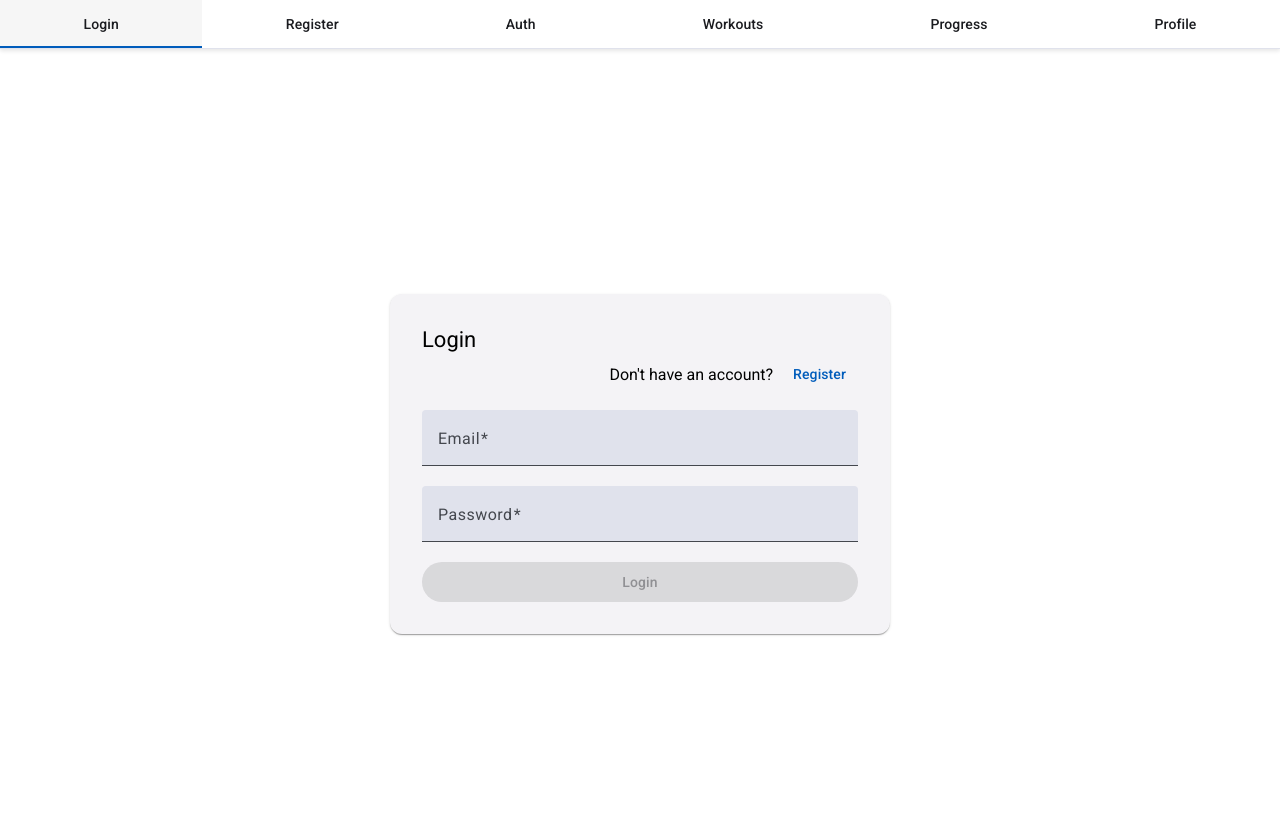
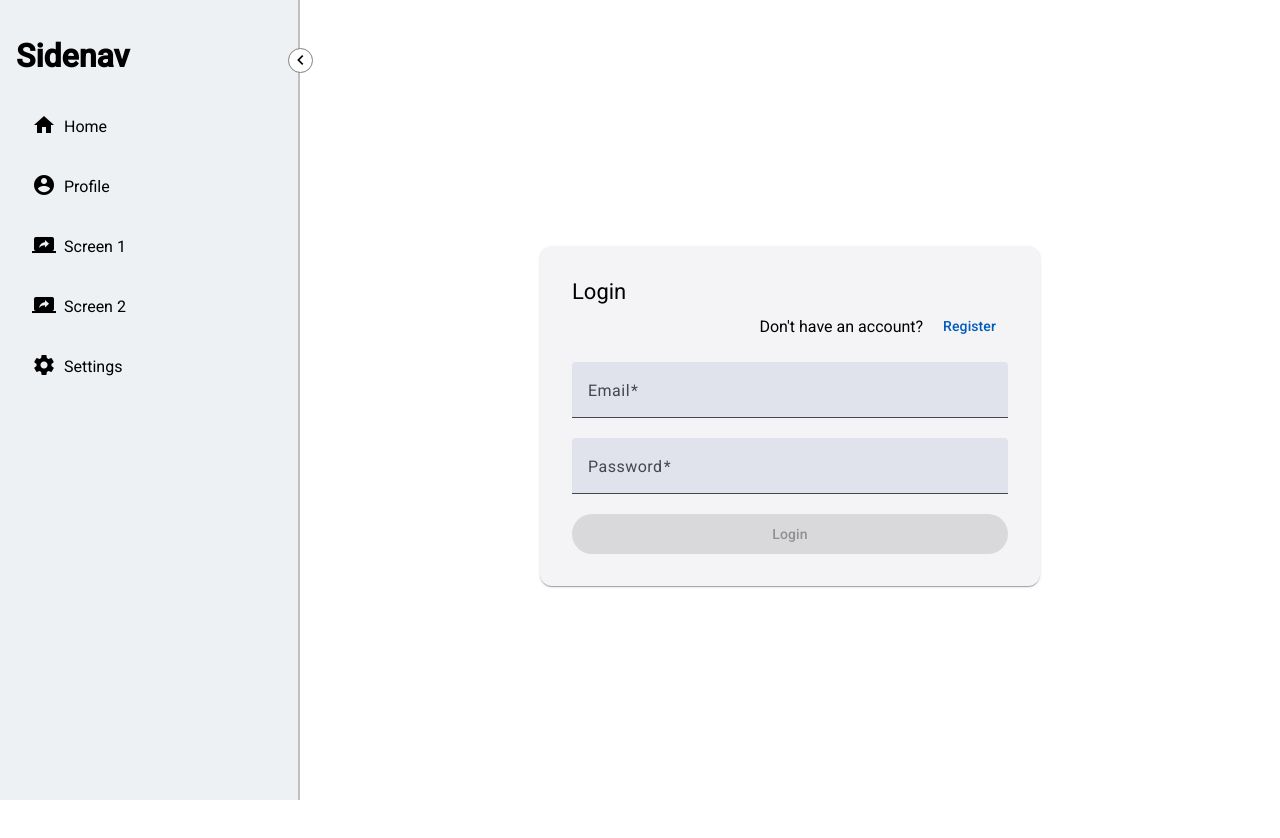
Before and after one commit to TarasRokochyi/WorkoutDiaryFrontend, an Angular app: page /auth in a window 1280 px wide. Shown: the top 838 px of the page. Built offline with nearby package versions, Linux system fonts and the light colour scheme.

Commit message:
added sidenav component

```diff
--- a/src/app/app.component.css
+++ b/src/app/app.component.css
@@ -1,4 +1,12 @@
+:host {
+  min-height: 100vh;
 
-.main-content {
-  padding-top: 64px;
+  display: flex;
+  flex-direction: row;
 }
+
+.content {
+  flex-grow: 1;
+
+  padding: 1rem;
+}
--- a/src/app/app.component.html
+++ b/src/app/app.component.html
@@ -1,6 +1,6 @@
 
-<app-menu></app-menu>
+<app-sidenav></app-sidenav>
 
-<div class="main-content">
+<div class="content">
     <router-outlet></router-outlet>
 </div>
--- /dev/null
+++ b/src/app/sidenav-link/sidenav-link.component.css
@@ -0,0 +1,38 @@
+a {
+  display: flex;
+  flex-direction: row;
+
+  align-items: center;
+  justify-content: flex-start;
+
+  gap: 8px;
+
+  box-sizing: border-box;
+
+  padding: 16px;
+
+  min-width: calc(var(--min-expanded-sidenav-width) - 32px);
+
+  text-decoration: none;
+  color: #000;
+
+  transition: background-color 75ms ease-out;
+
+  border-radius: 4px;
+
+  .text-container {
+    overflow: hidden;
+    text-overflow: ellipsis;
+    white-space: nowrap;
+  }
+
+  &:hover {
+    background-color: #deebff;
+  }
+
+  &.active {
+    background-color: #c1daff;
+    font-weight: bold;
+    color: rgb(36, 82, 231);
+  }
+}
--- /dev/null
+++ b/src/app/sidenav-link/sidenav-link.component.html
@@ -0,0 +1,14 @@
+<a
+  [routerLink]="routerLink"
+  routerLinkActive="active"
+  [routerLinkActiveOptions]="routerLinkActiveOptions"
+>
+  <!-- Wrapping icon and text with spans to make text truncation work -->
+  <span>
+    <ng-content select="[icon]"></ng-content>
+  </span>
+
+  <span class="text-container">
+    <ng-content></ng-content>
+  </span>
+</a>
--- /dev/null
+++ b/src/app/sidenav-link/sidenav-link.component.ts
@@ -0,0 +1,16 @@
+import { Component, Input } from '@angular/core';
+
+@Component({
+  selector: 'app-sidenav-link',
+  standalone: false,
+  templateUrl: './sidenav-link.component.html',
+  styleUrl: './sidenav-link.component.css'
+})
+export class SidenavLinkComponent {
+
+  @Input()
+  routerLink?: string;
+
+  @Input()
+  routerLinkActiveOptions: { exact: boolean } = { exact: true };
+}
--- /dev/null
+++ b/src/app/sidenav/sidenav.component.css
@@ -0,0 +1,60 @@
+:host {
+  height: 100vh;
+  width: var(--sidenav-collapsed-width);
+  box-sizing: border-box;
+  position: sticky;
+  top: 0;
+  background-color: rgb(237, 241, 243);
+  border-right: 2px solid rgb(192, 192, 192);
+  transition: width 300ms cubic-bezier(0.02, 0.68, 0.63, 0.98);
+}
+
+:host.is-expanded {
+  width: var(--sidenav-width);
+}
+
+.sidenav-body-container {
+  overflow-y: auto;
+  height: 100%;
+  padding: 16px;
+  box-sizing: border-box;
+}
+
+.sidenav-body {
+  width: 100%;
+  overflow-x: hidden;
+}
+
+.toggle-button {
+  display: flex;
+  align-items: center;
+  justify-content: center;
+
+  width: 25px;
+  height: 25px;
+  margin: 0;
+  padding: 0;
+
+  position: absolute;
+  top: 48px;
+  right: calc(-12.5px - 2px);
+
+  border: 1px solid gray;
+  border-radius: 50%;
+  background-color: white;
+  cursor: pointer;
+}
+
+.toggle-button:hover {
+  border: 2px solid rgb(36, 82, 231);
+}
+
+.toggle-button.is-flipped {
+  transform: rotate(-180deg);
+}
+
+.toggle-button mat-icon {
+  font-size: 1.5em;
+  width: fit-content;
+  height: fit-content;
+}
--- /dev/null
+++ b/src/app/sidenav/sidenav.component.html
@@ -0,0 +1,43 @@
+<div class="sidenav-body-container">
+  <div class="sidenav-body">
+    <h1>Sidenav</h1>
+
+    <app-sidenav-link routerLink="/home">
+      <mat-icon icon>home</mat-icon>
+
+      Home
+    </app-sidenav-link>
+
+    <app-sidenav-link routerLink="/profile">
+      <mat-icon icon>account_circle</mat-icon>
+
+      Profile
+    </app-sidenav-link>
+
+    <app-sidenav-link routerLink="screen-1">
+      <mat-icon icon>screen_share</mat-icon>
+
+      Screen 1
+    </app-sidenav-link>
+
+    <app-sidenav-link routerLink="screen-2">
+      <mat-icon icon>screen_share</mat-icon>
+
+      Screen 2
+    </app-sidenav-link>
+
+    <app-sidenav-link routerLink="/settings">
+      <mat-icon icon>settings</mat-icon>
+
+      Settings
+    </app-sidenav-link>
+  </div>
+</div>
+
+<button
+  class="toggle-button"
+  (click)="this.sidenavService.toggleSidenav()"
+  [class.is-flipped]="sidenavService.isExpanded"
+>
+  <mat-icon icon>chevron_right</mat-icon>
+</button>
--- /dev/null
+++ b/src/app/sidenav/sidenav.component.ts
@@ -0,0 +1,18 @@
+import { Component, Input, Output, EventEmitter, HostBinding } from '@angular/core';
+import { SidenavService } from './sidenav.service';
+
+@Component({
+  selector: 'app-sidenav',
+  standalone: false,
+  templateUrl: './sidenav.component.html',
+  styleUrl: './sidenav.component.css'
+})
+export class SidenavComponent {
+
+  constructor(public sidenavService: SidenavService) {}
+
+  @HostBinding('class.is-expanded')
+  get isExpanded() {
+    return this.sidenavService.isExpanded;
+  }
+}
--- /dev/null
+++ b/src/app/sidenav/sidenav.service.ts
@@ -0,0 +1,20 @@
+import { Injectable } from '@angular/core';
+
+@Injectable({
+  providedIn: 'root',
+})
+export class SidenavService {
+  isExpanded = true;
+
+  toggleSidenav() {
+    this.isExpanded = !this.isExpanded;
+  }
+
+  expandSidenav() {
+    this.isExpanded = true;
+  }
+
+  collapseSidenav() {
+    this.isExpanded = false;
+  }
+}
--- a/src/styles.css
+++ b/src/styles.css
@@ -1,4 +1,13 @@
 /* You can add global styles to this file, and also import other style files */
 
 html, body { height: 100%; }
-body { margin: 0; font-family: Roboto, "Helvetica Neue", sans-serif; }
+:root {
+  --sidenav-width: 300px;
+  --sidenav-collapsed-width: 20px;
+}
+
+body {
+  margin: 0;
+
+  font-family: "Roboto", "Helvetica", "Arial", sans-serif;
+}
```
Also changed, not shown: src/app/app.module.ts (+11 -1 lines), 2 other files (tests, documents, lock files or other folders).
